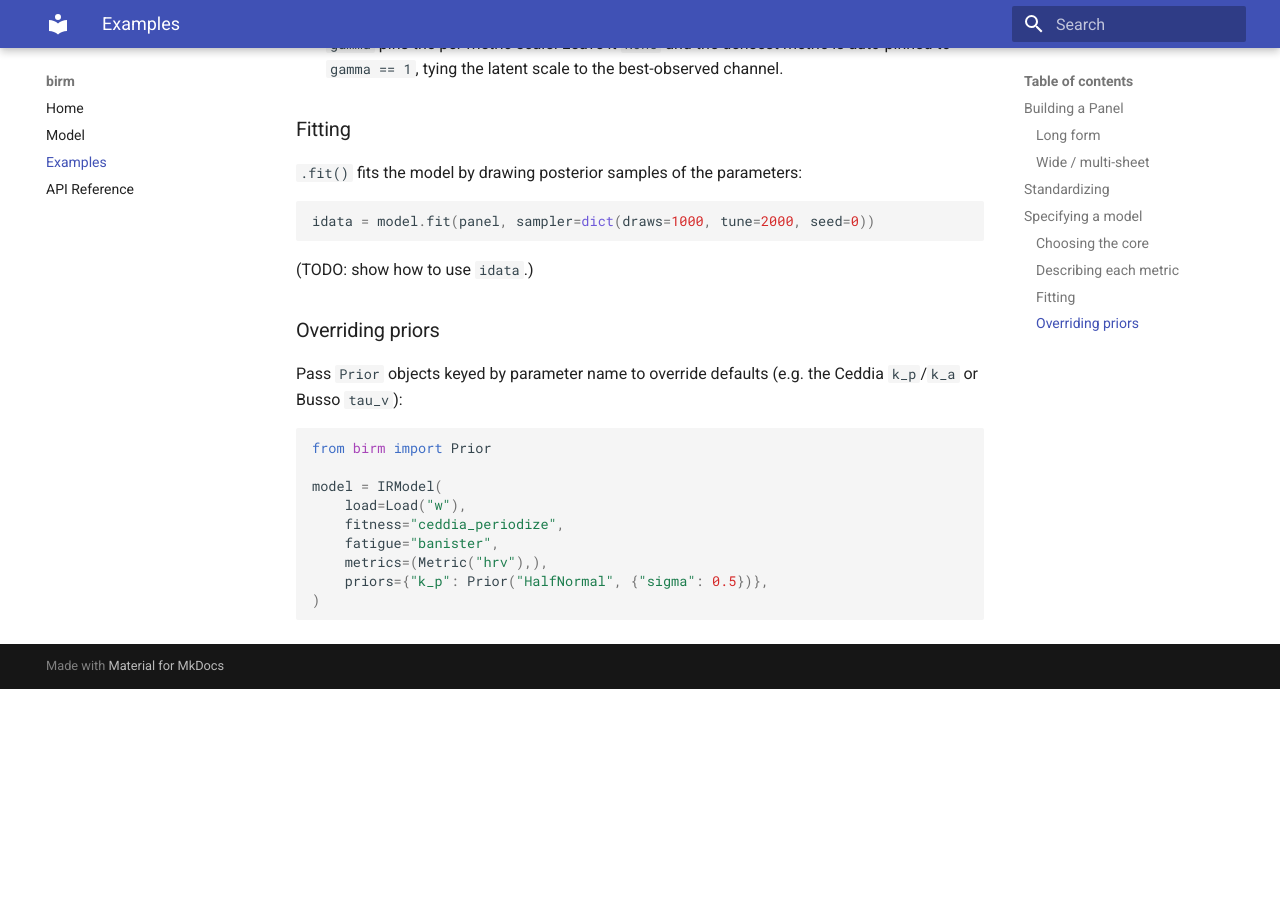
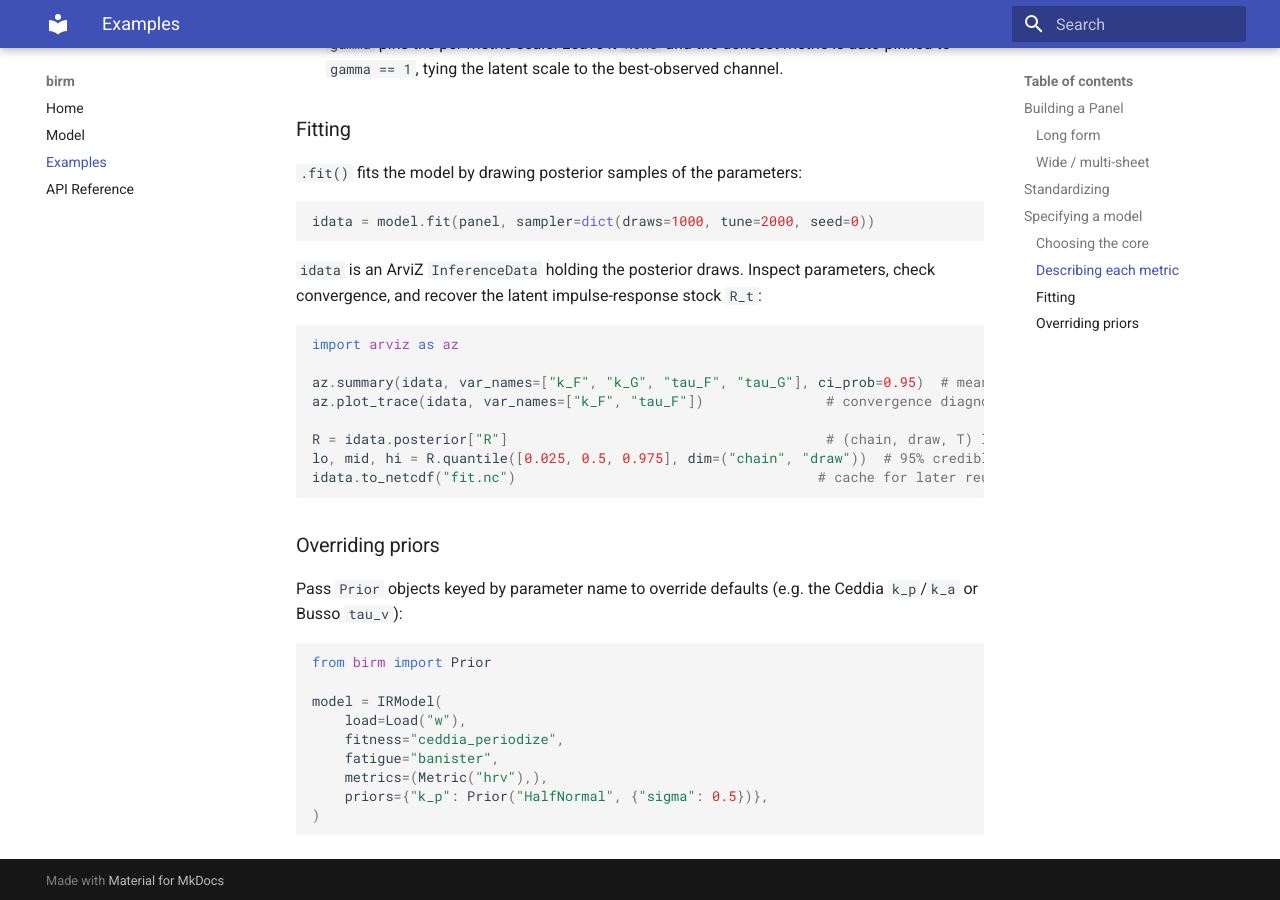
Before and after one commit to hrmerrill/birm, an MkDocs documentation site: the page built from docs/examples.md, in a window 1280 px wide and 900 px high, scrolled down 3418 px. Built offline with MkDocs 1.6.1 and Material for MkDocs 9.7.7, drawn with Linux system fonts in a browser that asks for light colours; before the commit the page ends 4107 px from its top, so only the background shows below that.

Commit message:
add example illustrating use of MCMC samples

````diff
--- a/docs/examples.md
+++ b/docs/examples.md
@@ -155,7 +155,19 @@ Metric(
 idata = model.fit(panel, sampler=dict(draws=1000, tune=2000, seed=0))
 ```
 
-(TODO: show how to use `idata`.)
+`idata` is an ArviZ `InferenceData` holding the posterior draws. Inspect parameters, check
+convergence, and recover the latent impulse-response stock `R_t`:
+
+```python
+import arviz as az
+
+az.summary(idata, var_names=["k_F", "k_G", "tau_F", "tau_G"], ci_prob=0.95)  # mean, 95% CI, r_hat
+az.plot_trace(idata, var_names=["k_F", "tau_F"])               # convergence diagnostics
+
+R = idata.posterior["R"]                                       # (chain, draw, T) latent stock
+lo, mid, hi = R.quantile([0.025, 0.5, 0.975], dim=("chain", "draw"))  # 95% credible band
+idata.to_netcdf("fit.nc")                                     # cache for later reuse
+```
 
 ### Overriding priors
 
````
Also changed, not shown: README.md (+13 -1 lines), docs/index.md (+9 -1 lines).
